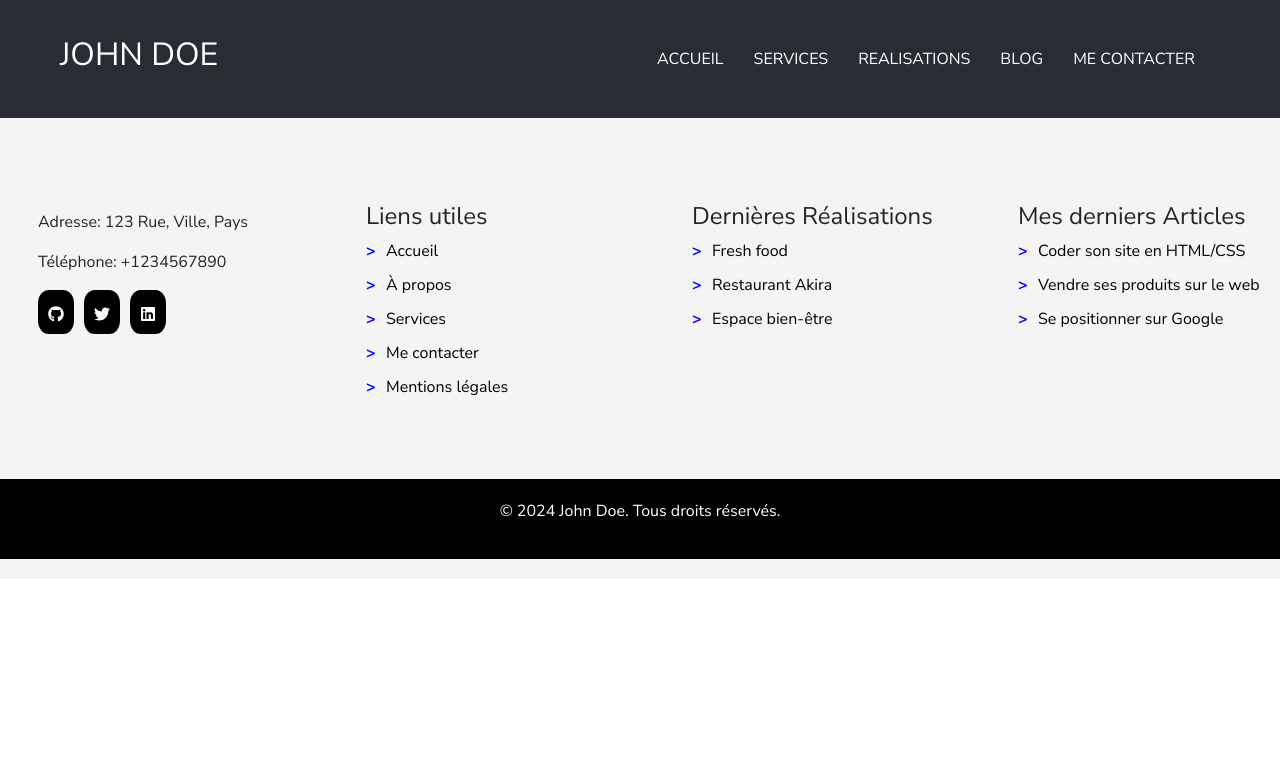
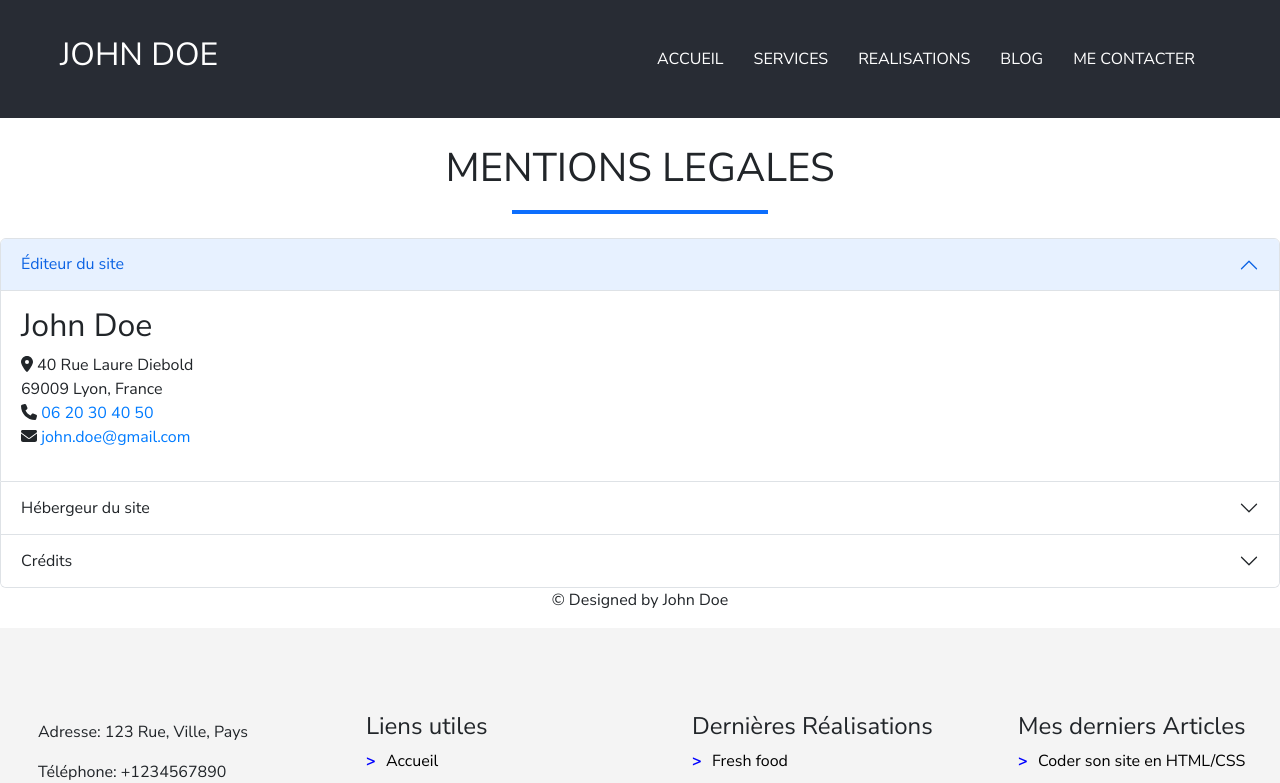
Before and after one commit to DS30190/optimisez, a React (Create React App) app: page /mentions in a window 1280 px wide. Shown: the top 783 px of the page. Built offline with nearby package versions, Linux system fonts and the light colour scheme; no server answers.

Commit message:
add mentions

```diff
--- a/package.json
+++ b/package.json
@@ -3,10 +3,15 @@
   "version": "0.1.0",
   "private": true,
   "dependencies": {
+    "@fortawesome/fontawesome-svg-core": "^6.5.2",
+    "@fortawesome/free-solid-svg-icons": "^6.5.2",
+    "@fortawesome/react-fontawesome": "^0.2.0",
     "@testing-library/jest-dom": "^5.17.0",
     "@testing-library/react": "^13.4.0",
     "@testing-library/user-event": "^13.5.0",
+    "bootstrap": "^5.3.3",
     "react": "^18.2.0",
+    "react-bootstrap": "^2.10.2",
     "react-dom": "^18.2.0",
     "react-icons": "^5.1.0",
     "react-router-dom": "^6.22.3",
--- a/public/index.html
+++ b/public/index.html
@@ -9,6 +9,7 @@
       name="description"
       content="Web site created using create-react-app"
     />
+    <meta name="robots" content="noindex, nofollow">
     <link rel="apple-touch-icon" href="%PUBLIC_URL%/logo192.png" />
 
     <link rel="manifest" href="%PUBLIC_URL%/manifest.json" />
--- a/src/App.css
+++ b/src/App.css
@@ -389,3 +389,13 @@ h1 h2 h3 {
   border: 1px solid #ced4da;
   border-radius: .375rem;
 }
+.mentions-container p {
+  text-align: left;
+}
+.mentions-container h2 {
+  text-align: left;
+}
+.mentions-container a {
+  color: #007bff; /* C'est un bleu typique, mais vous pouvez choisir n'importe quelle nuance de bleu que vous préférez */
+  text-decoration: none; /* optionnel: si vous ne voulez pas de soulignement */
+}
--- a/src/App.js
+++ b/src/App.js
@@ -9,6 +9,7 @@ import Services from './pages/Services';
 import Remote from "./pages/Remonter";
 import Api from "./pages/Api";
 import Apropos from "./pages/Apropos";
+import Mentions from "./pages/Mentions";
 
 function App() {
 
@@ -51,6 +52,7 @@ return (
         <Route path="/realisations" element={<Realisations />}></Route>
         <Route path="/services" element={<Services />}></Route>
         <Route path="/apropos" element={<Apropos />}></Route>
+        <Route path="/mentions" element={<Mentions />}></Route>
       </Routes>
   <footer className="App-footer">
     <div className="row">
--- a/src/pages/Contact.jsx
+++ b/src/pages/Contact.jsx
@@ -1,4 +1,5 @@
-
+import { FontAwesomeIcon } from '@fortawesome/react-fontawesome';
+import { faMapMarkerAlt, faPhone } from '@fortawesome/free-solid-svg-icons';
 const Contact = () => {
     return (
         <div>
@@ -40,8 +41,9 @@ const Contact = () => {
 
             <div class="form col-md-6 col-12">
                 <h3 className="about-heading">Mes coordonnées</h3>
-                <p>40 Rue Laure Diebold, 69009 Lyon, France</p>
-                <p>Téléphone: 06 20 30 40 50</p>
+                <p><FontAwesomeIcon icon={faMapMarkerAlt} /> 40 Rue Laure Diebold
+                 69009 Lyon, France <br />
+                <FontAwesomeIcon icon={faPhone} /> 06 20 30 40 50 <br /></p>
 
                 <iframe src="https://www.google.com/maps/embed?pb=!1m18!1m12!1m3!1d2784.9213730205855!2d4.793666515667356!3d45.77892162508823!2m3!1f0!2f0!3f0!3m2!1i1024!2i768!4f13.1!3m3!1m2!1s0x47f4efbf4eb6bfeb%3A0x6c5cfa4177b1685d!2s40%20Rue%20Laure%20Diebold%2C%2069009%20Lyon%2C%20France!5e0!3m2!1sen!2sus!4v1649905975683!5m2!1sen!2sus" width="100%" height="300" style={{ border: '0' }} allowfullscreen="" loading="lazy"></iframe>
             </div>
--- a/src/pages/Mentions.jsx
+++ b/src/pages/Mentions.jsx
@@ -1,9 +1,58 @@
+import React from 'react';
+import { Accordion } from 'react-bootstrap';
+import { FontAwesomeIcon } from '@fortawesome/react-fontawesome';
+import { faMapMarkerAlt, faPhone, faEnvelope, faGlobe } from '@fortawesome/free-solid-svg-icons';
 
 const Mentions = () => {
-    return (
-        <div>
-            <h1>Mentions légales</h1>
-        </div>
-    )
+  return (
+    <>
+      <meta name="robots" content="noindex,nofollow" />
+      <div className="mentions-container">
+        <h1>MENTIONS LEGALES</h1>
+        <p className="line"></p><br />
+        <Accordion defaultActiveKey="0">
+          <Accordion.Item eventKey="0">
+            <Accordion.Header>Éditeur du site</Accordion.Header>
+            <Accordion.Body>
+
+                <h2>John Doe</h2>
+                <p><FontAwesomeIcon icon={faMapMarkerAlt} /> 40 Rue Laure Diebold <br />
+                 69009 Lyon, France <br />
+                 <FontAwesomeIcon icon={faPhone} /> <a href="tel:+33620304050"><span className="text-link">06 20 30 40 50</span></a> <br />
+    <FontAwesomeIcon icon={faEnvelope} /> <a href="mailto:john.doe@gmail.com"><span className="text-link">john.doe@gmail.com</span></a>
+              </p>
+            </Accordion.Body>
+          </Accordion.Item>
+          <Accordion.Item eventKey="1">
+            <Accordion.Header>Hébergeur du site</Accordion.Header>
+            <Accordion.Body>
+
+                <h2>Always Data</h2>
+                <p> 91 rue du Faubourg Saint Honoré <br />
+                75008 Paris
+              </p>
+              <p>
+            <FontAwesomeIcon icon={faGlobe} /> <a href="https://www.alwaysdata.com" target="_blank" rel="noopener noreferrer">www.alwaysdata.com</a>
+          </p>
+            </Accordion.Body>
+          </Accordion.Item>
+          <Accordion.Item eventKey="2">
+            <Accordion.Header>Crédits</Accordion.Header>
+            <Accordion.Body>
+              <h2>Crédits</h2>
+              <p>Site développé par John Doe, étudiant du CEF.</p>
+              <p>
+                Les images libres de droit sont issues du site <a href="https://pixabay.com" target="_blank" rel="noopener noreferrer">Pixabay</a>.
+              </p>
+            </Accordion.Body>
+          </Accordion.Item>
+        </Accordion>
+      </div>
+      <footer>
+        <p>© Designed by John Doe</p>
+      </footer>
+    </>
+  );
 }
+
 export default Mentions;
```
Also changed, not shown: 1 other file (tests, documents, lock files or other folders).
